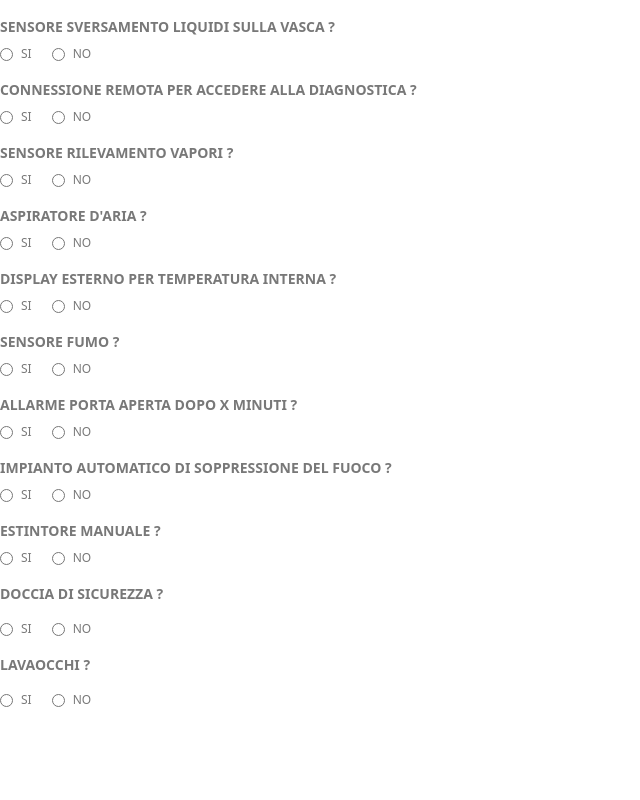
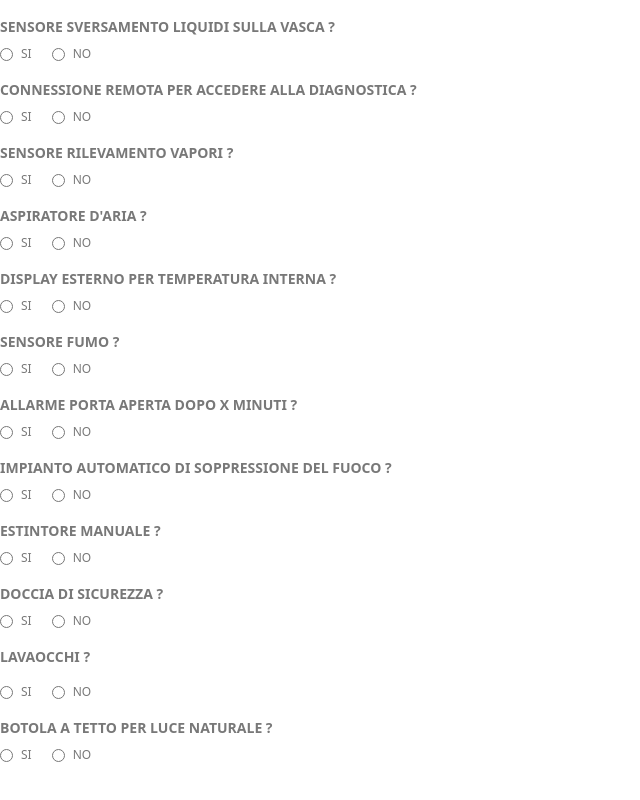
Before and after one commit to FedeFigio/manutan, a React (Create React App) app: page / in a window 1280 px wide. Shown: the part 1850-2650 px from the top of the page, without its empty margins (0-640 px from the left). Built offline with nearby package versions, Linux system fonts and the light colour scheme; the HTML template or start-up script is replaced by a standard one.

Commit message:
botola a tetto per luce naturale completato

```diff
--- /dev/null
+++ b/src/components/Opzioni/BotolaTettoPerLuceNaturale.jsx
@@ -0,0 +1,36 @@
+import React, { useState } from 'react'
+
+const BotolaTettoPerLuceNaturale = () => {
+    const [data, setData] = useState({
+        domandaPrincipale: "BOTOLA A TETTO PER LUCE NATURALE ?",
+        responseDomandaPrincipale: null,
+    });
+
+    return (
+        <div className='flex flex-col gap-4'>
+            <div className='flex flex-col gap-2'>
+                <div className="text-input-domanda-principale">{data.domandaPrincipale}</div>
+                <div className="flex gap-5">
+                    <div className="wrap-input-radio">
+                        <input
+                            type="radio"
+                            name={data.domandaPrincipale}
+                            value="si"
+                        />
+                        <label className="text-input-small">SI</label>
+                    </div>
+                    <div className="wrap-input-radio">
+                        <input
+                            type="radio"
+                            name={data.domandaPrincipale}
+                            value="no"
+                        />
+                        <label className="text-input-small">NO</label>
+                    </div>
+                </div>
+            </div>
+        </div>
+    )
+}
+
+export default BotolaTettoPerLuceNaturale
--- a/src/components/Opzioni/DocciaDiSicurezza.jsx
+++ b/src/components/Opzioni/DocciaDiSicurezza.jsx
@@ -11,7 +11,7 @@ const DocciaDiSicurezza = () => {
     });
     return (
         <div className='flex flex-col gap-4'>
-            <div className='flex flex-col gap-4'>
+            <div className='flex flex-col gap-2'>
                 <div className="text-input-domanda-principale">{data.domandaPrincipale}</div>
                 <div className="flex gap-5">
                     <div className="wrap-input-radio">
--- a/src/components/Opzioni/Opzioni.jsx
+++ b/src/components/Opzioni/Opzioni.jsx
@@ -14,6 +14,7 @@ import ImpiantoAutomaticoDiSoppressioneDelFuoco from './ImpiantoAutomaticoDiSopp
 import EstintoreManuale from './EstintoreManuale';
 import DocciaDiSicurezza from './DocciaDiSicurezza';
 import Lavaocchi from './Lavaocchi';
+import BotolaTettoPerLuceNaturale from './BotolaTettoPerLuceNaturale';
 
 const Opzioni = () => {
   return (
@@ -34,6 +35,7 @@ const Opzioni = () => {
             <EstintoreManuale/>
             <DocciaDiSicurezza/>
             <Lavaocchi/>
+            <BotolaTettoPerLuceNaturale/>
         </div>
   )
 }
```
